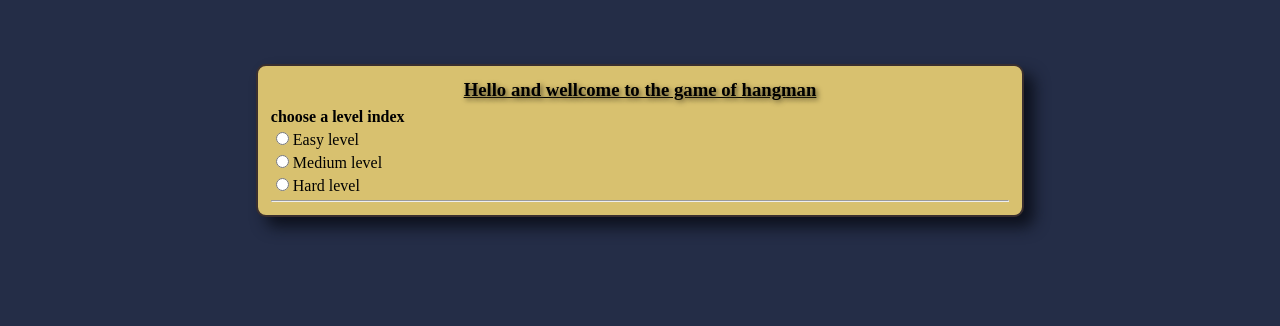
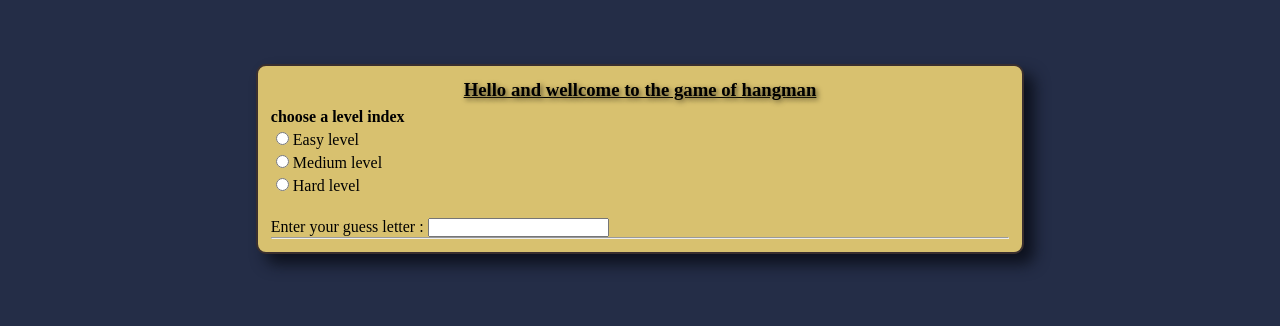
Before and after one commit to sushant5101/Hangman_GUI_based, a plain HTML site: page index.html in a window 1280 px wide. Shown: the top 326 px of the page. Drawn offline with Linux system fonts and the light colour scheme.

```diff
--- a/index.html
+++ b/index.html
@@ -5,6 +5,7 @@
     <meta charset="UTF-8">
     <meta name="viewport" content="width=device-width, initial-scale=1.0">
     <link rel="stylesheet" href="style.css">
+  <link rel="shortcut icon" href="fav.png" type="image/x-icon">
     <title>Hangman</title>
 </head>
 
@@ -31,7 +32,9 @@
                 <label for="hard">Hard level <br></label>
             </div>
 
-        </form>
+        </form><br>
+        <label id="label">Enter your guess letter :</label>
+        <input id="user_guessed_letter" type="text"><br>
         <hr>
     </div>
     <footer>
```
